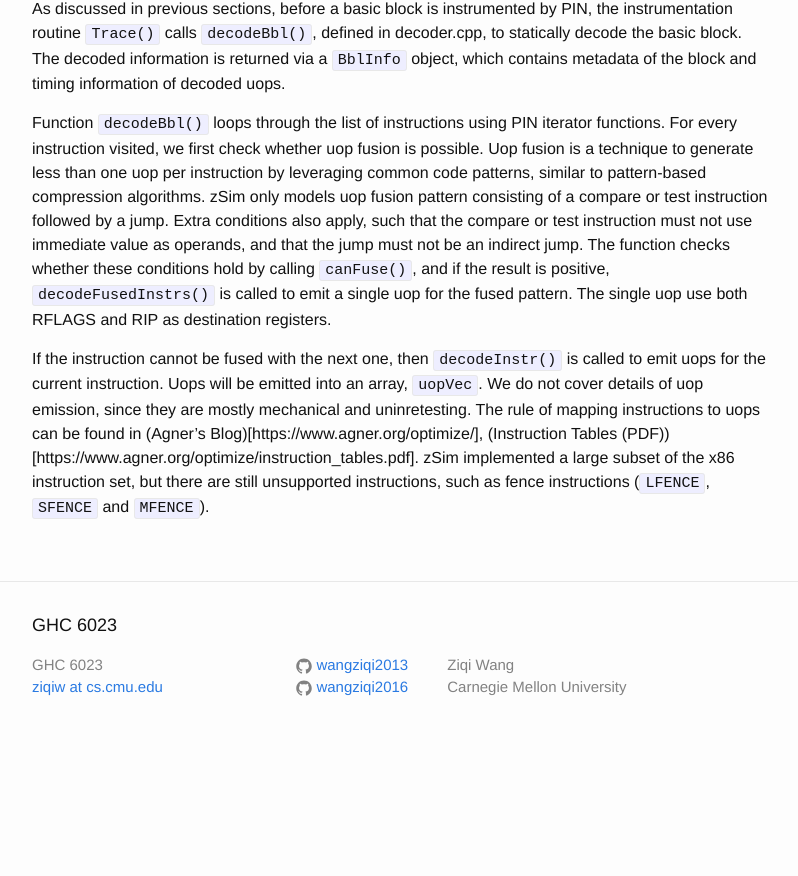
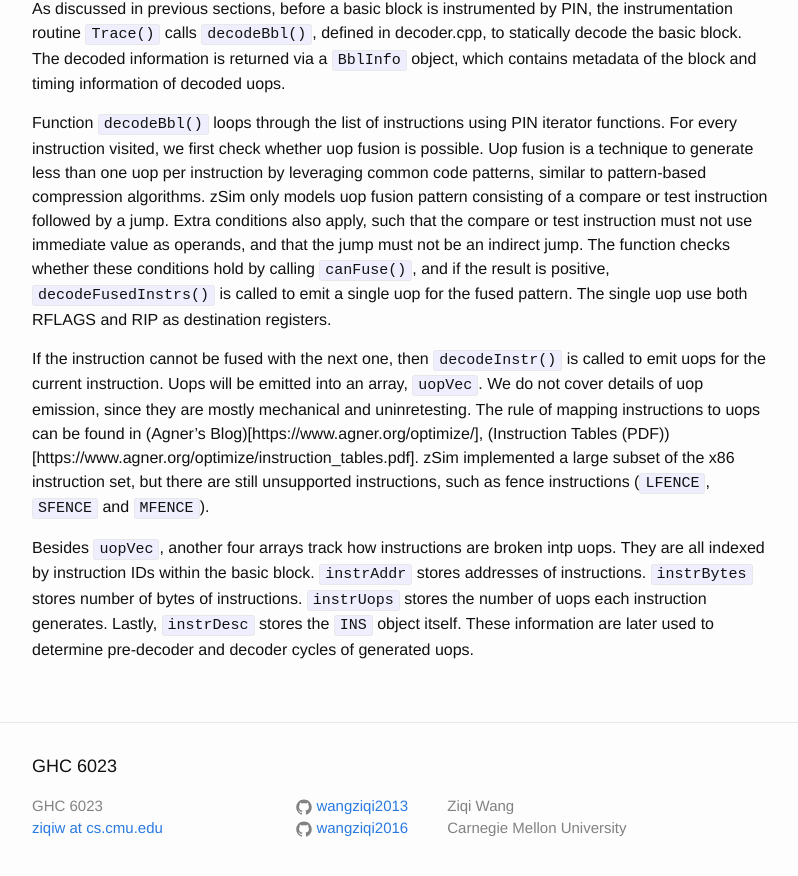
Before and after one commit to wangziqi2013/wangziqi2013.github.io, a Jekyll site: the page built from _posts/2019-12-31-zsim-microarch.markdown, in a window 1280 px wide and 900 px high, scrolled down 8170 px. Shown: the top 876 px of the window, without its empty margins (238-1036 px from the left). Built offline with Jekyll 4.4.1, drawn with Linux system fonts in a browser that asks for light colours; before the commit the page ends 8929 px from its top, so only the background shows below that.

Commit message:
Finish decoding

```diff
--- a/_posts/2019-12-31-zsim-microarch.markdown
+++ b/_posts/2019-12-31-zsim-microarch.markdown
@@ -298,3 +298,8 @@ and uninretesting. The rule of mapping instructions to uops can be found in (Agn
 (Instruction Tables (PDF))[https://www.agner.org/optimize/instruction_tables.pdf]. zSim implemented a large subset of the
 x86 instruction set, but there are still unsupported instructions, such as fence instructions (`LFENCE`, `SFENCE` and
 `MFENCE`).
+
+Besides `uopVec`, another four arrays track how instructions are broken intp uops. They are all indexed by instruction
+IDs within the basic block. `instrAddr` stores addresses of instructions. `instrBytes` stores number of bytes of
+instructions. `instrUops` stores the number of uops each instruction generates. Lastly, `instrDesc` stores the `INS`
+object itself. These information are later used to determine pre-decoder and decoder cycles of generated uops.
```
